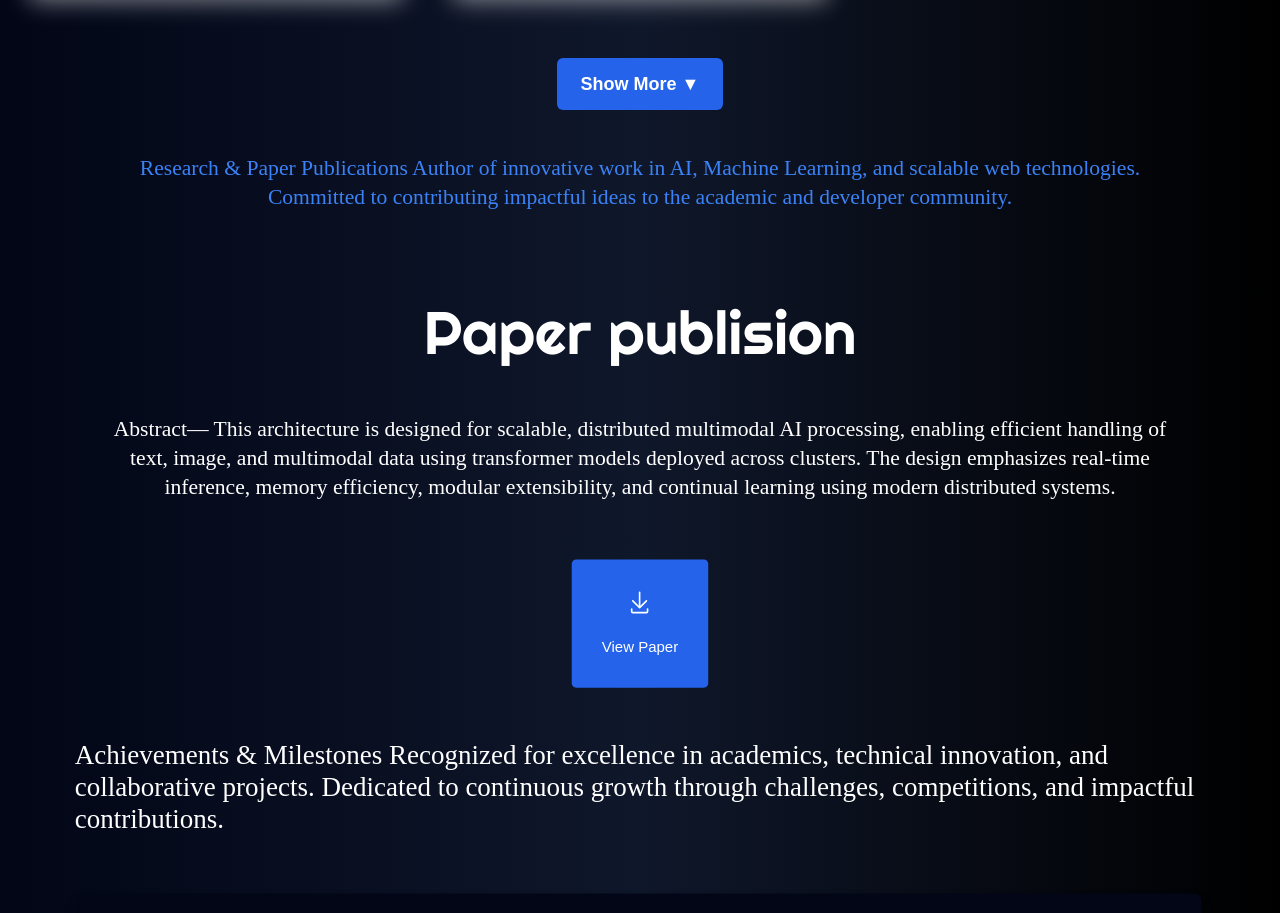
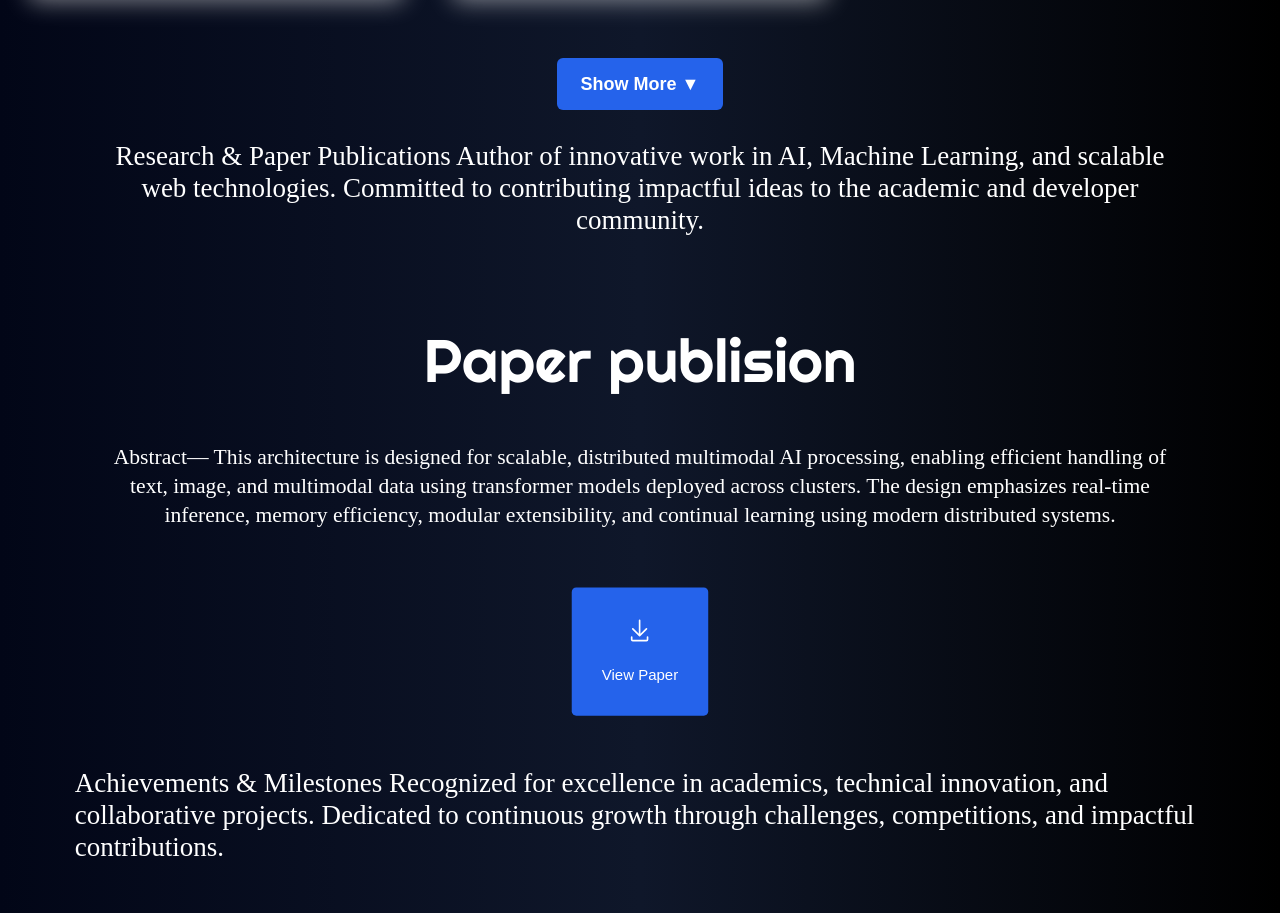
Before and after one commit to KathirvelMurugesan/kathir-protfolio, a React (Vite) app: page /about in a window 1280 px wide. Shown: the part 2760-3673 px from the top of the page. Built offline with nearby package versions, Linux system fonts and the light colour scheme; a web font is replaced by a local one.

Commit message:
Modify publication section styling and content
Updated text size and color for publication section.

```diff
--- a/src/pages/page4.jsx
+++ b/src/pages/page4.jsx
@@ -269,7 +269,7 @@ const Page4 = () => {
 
       </div>
     <center>
-       <p className='text-base lg:text-2xl md:text-lg text-blue-500 font-raw py-2 my-8 px-3 scale-75 sm:scale-90'>
+       <p className='text-base lg:text-3xl md:text-lg text-white-800 font-raw py-2 my-4 px-3 scale-95 sm:scale-90'>
 Research & Paper Publications
 Author of innovative work in AI, Machine Learning, and scalable web technologies.
 Committed to contributing impactful ideas to the academic and developer community.
```
